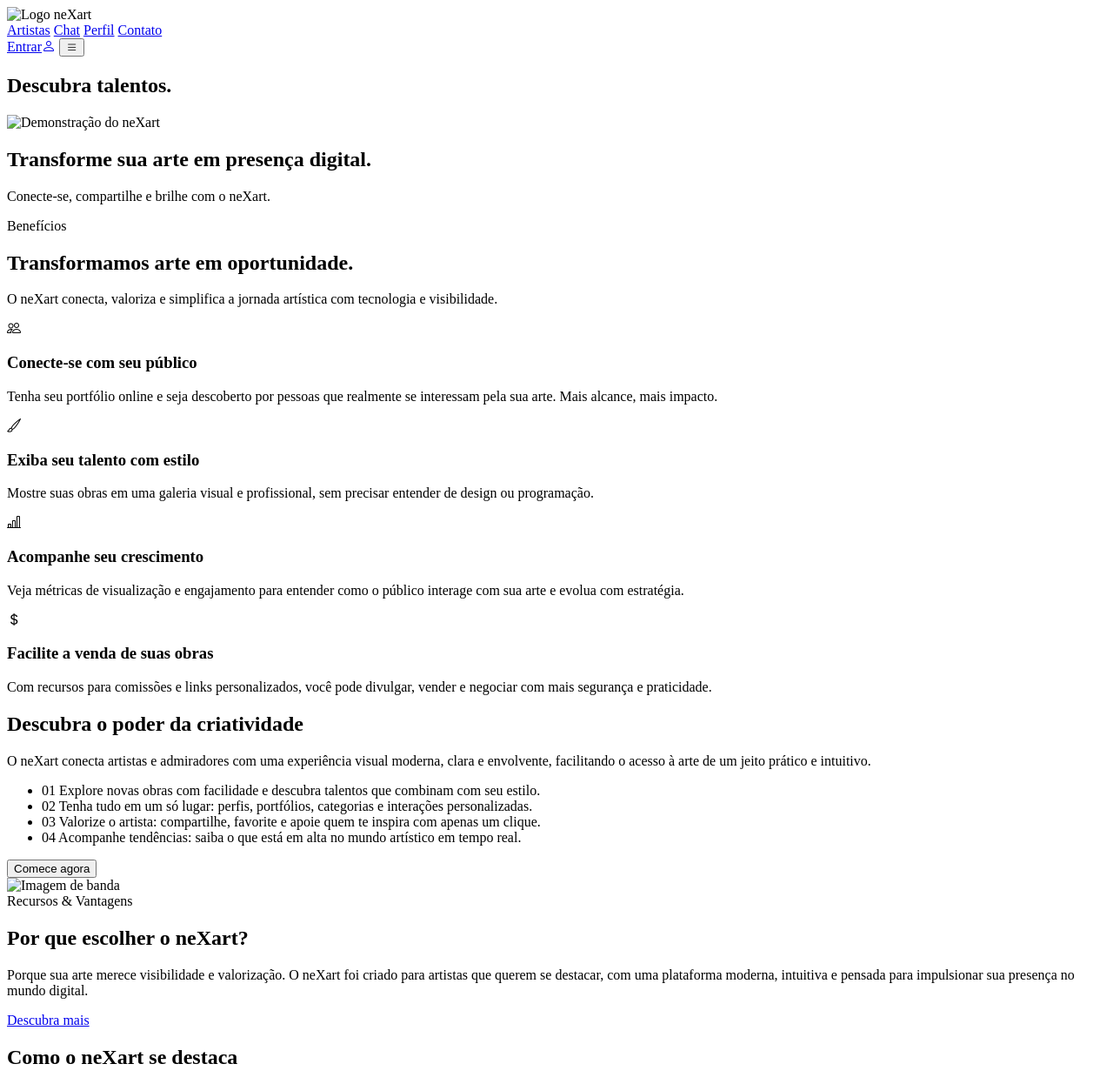
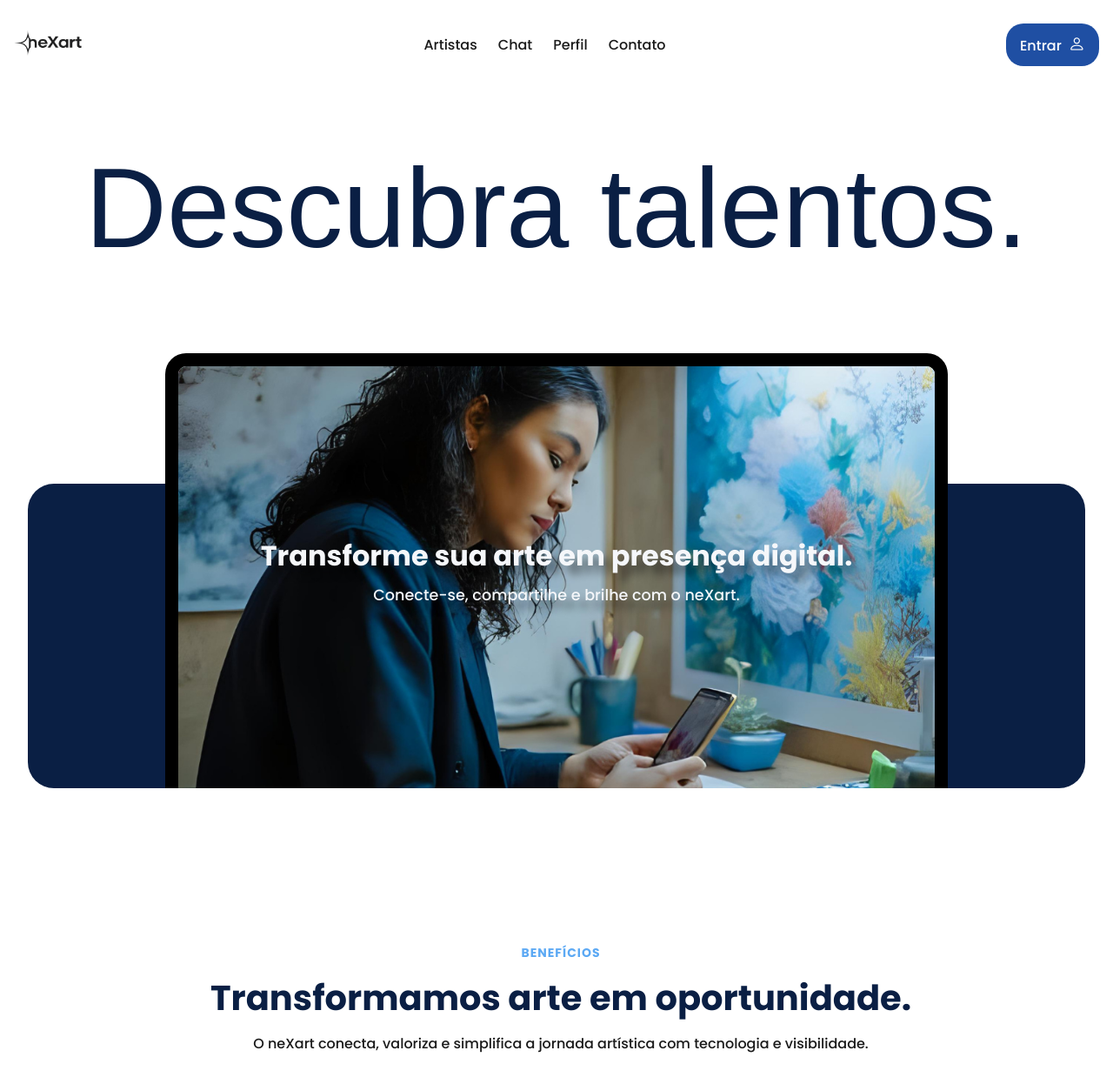
Before and after one commit to ccamysz/neXart-ver2, a plain HTML site: page index.html in a window 1280 px wide. Shown: the top 1246 px of the page at 87% size. Drawn offline with nearby package versions, Linux system fonts and the light colour scheme; the site is published under a folder, as on GitHub Pages, so addresses that start at the root find nothing.

Commit message:
fix: estrutura final e caminhos corrigidos.. de novo

```diff
--- a/index.html
+++ b/index.html
@@ -12,14 +12,14 @@
   <link rel="stylesheet" href="https://cdn.jsdelivr.net/npm/bootstrap-icons@1.10.5/font/bootstrap-icons.css">
 
   <!-- CSS -->
-  <link rel="stylesheet" href="/assets/css/style.css" />
+  <link rel="stylesheet" href="assets/css/style.css" />
 </head>
 <body>
   <!-- Navbar -->
   <header class="navbar">
     <div class="container">
       <div class="logo">
-        <img src="/assets/img/logo.png" alt="Logo neXart" />
+        <img src="assets/img/logo.png" alt="Logo neXart" />
       </div>
 
       <nav class="nav-links" id="navMenu">
@@ -43,7 +43,7 @@
     <h1>Descubra talentos.</h1>
     <div class="hero-image-wrapper">
       <div class="hero-bg-shape"></div>
-      <img src="/assets/img/img1.png" alt="Demonstração do neXart" class="hero-img" />
+      <img src="assets/img/img1.png" alt="Demonstração do neXart" class="hero-img" />
       <div class="hero-text-overlay">
         <h2>Transforme sua arte em presença digital.</h2>
         <p>Conecte-se, compartilhe e brilhe com o neXart.</p>
@@ -112,7 +112,7 @@
   </div>
 
   <div class="overview-image">
-    <img src="/assets/img/img2.png" alt="Imagem de banda">
+    <img src="assets/img/img2.png" alt="Imagem de banda">
   </div>
 </section>
 
@@ -203,7 +203,7 @@
 </section>
 <section class="imagem-destaque">
   <div class="container">
-    <img src="/assets/img/img3.png" alt="Plataforma NeXart no celular" class="img-destaque">
+    <img src="assets/img/img3.png" alt="Plataforma NeXart no celular" class="img-destaque">
   </div>
 </section>
 <section class="contato-final" id="contato">
@@ -219,7 +219,7 @@
 <footer class="footer">
   <div class="container footer-content">
     <div class="footer-logo">
-      <img src="/assets/img/logo.png" alt="Logo neXart">
+      <img src="assets/img/logo.png" alt="Logo neXart">
       <p>Transformando criatividade em conexão digital.</p>
     </div>
 
@@ -253,6 +253,6 @@
 
 
 
-  <script src="/assets/js/script.js"></script>
+  <script src="assets/js/script.js"></script>
 </body>
 </html>
```
